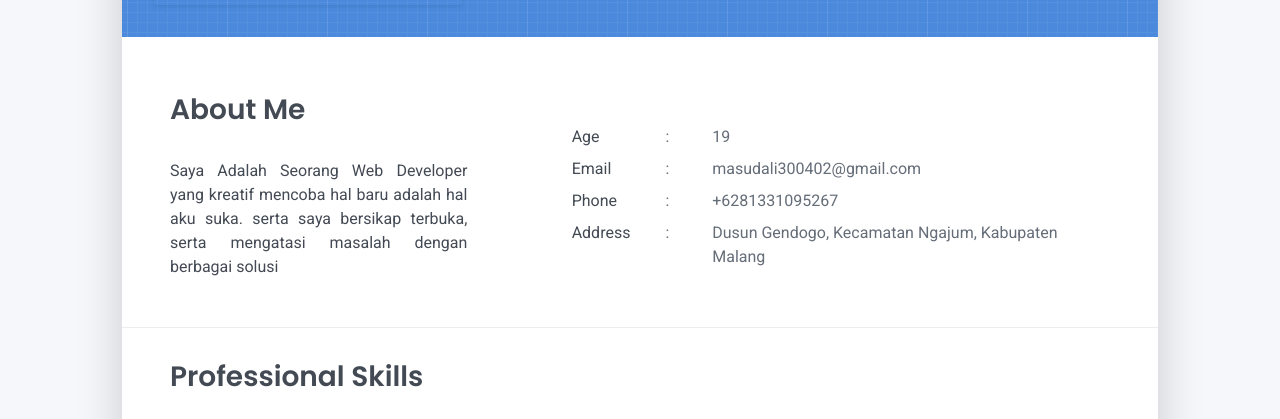
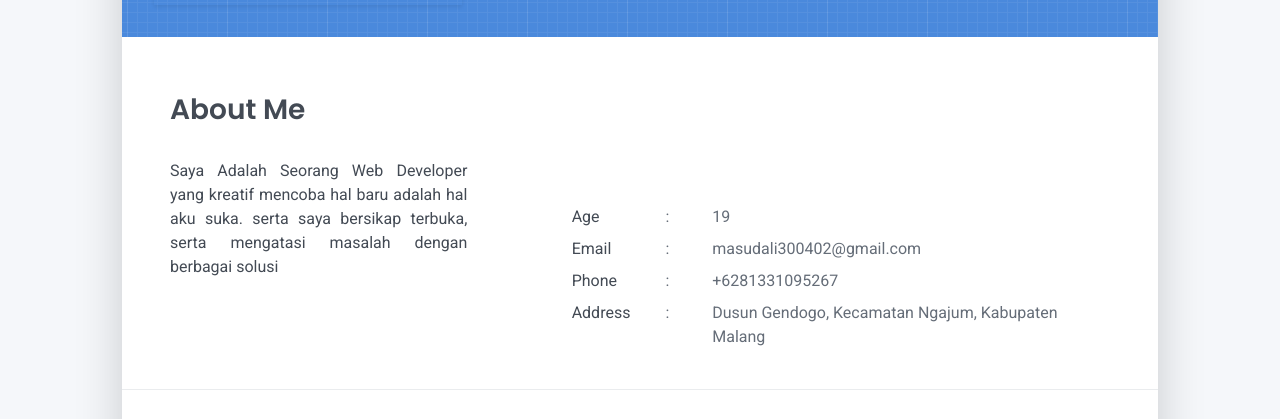
Before and after one commit to mas-ud-ali-husadha/mas-ud-ali-husadha.github.io, a plain HTML site: page index.html in a window 1280 px wide. Shown: the part 307-726 px from the top of the page. Drawn offline with Linux system fonts and the light colour scheme.

Commit message:
margin 5

```diff
--- a/index.html
+++ b/index.html
@@ -53,7 +53,7 @@
         <h2 class="h3 mb-3">About Me</h2>
         <p class="lh-base" style="text-align:justify;">Saya Adalah Seorang Web Developer yang kreatif mencoba hal baru adalah hal aku suka. serta saya bersikap terbuka, serta mengatasi masalah dengan berbagai solusi</p>
       </div>
-      <div class="col-md-7 offset-md-1 mt-2">
+      <div class="col-md-7 offset-md-1 mt-5">
         <div class="row mt-2">
           <div class="col-sm-2">
             <div class="pb-1">Age</div>
```
